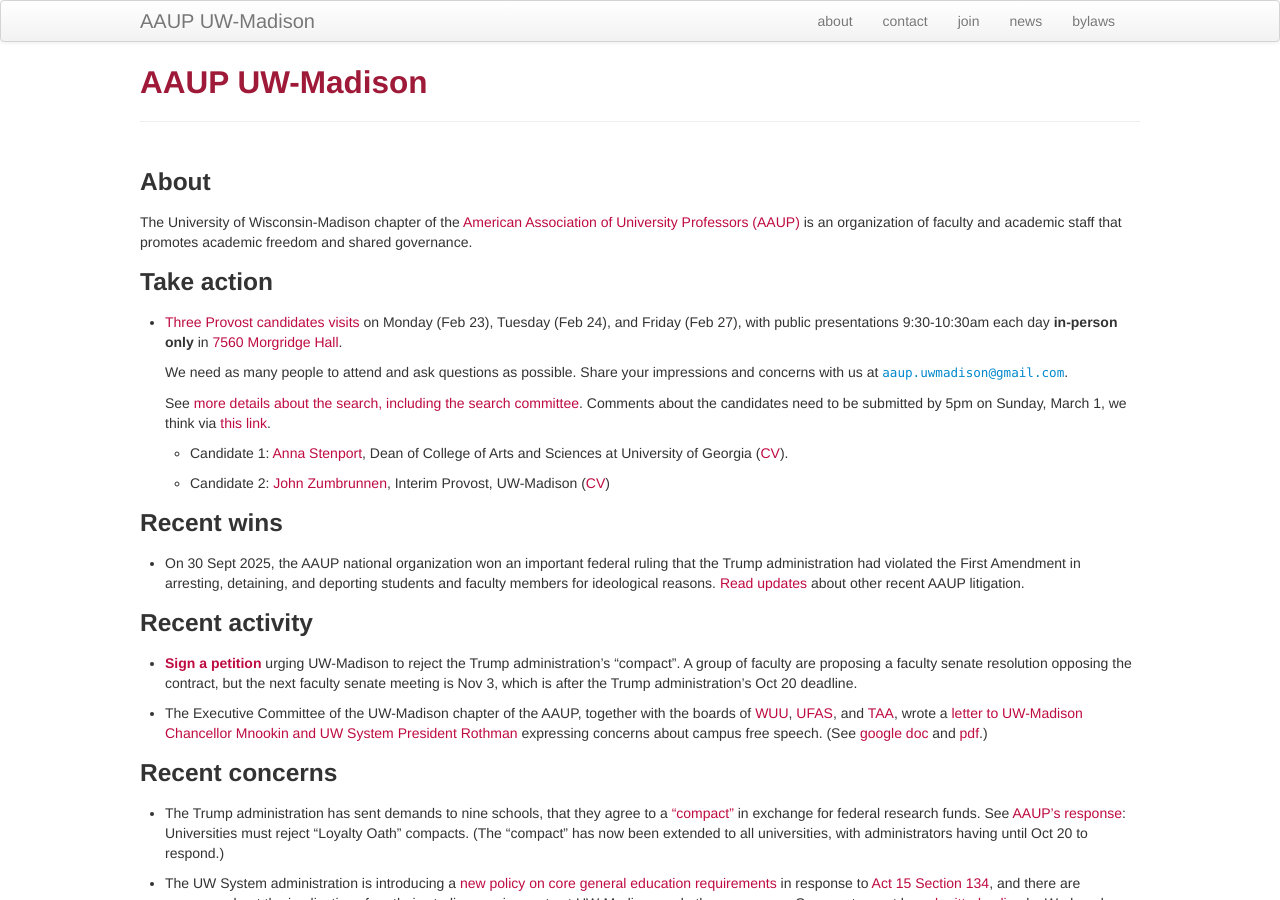
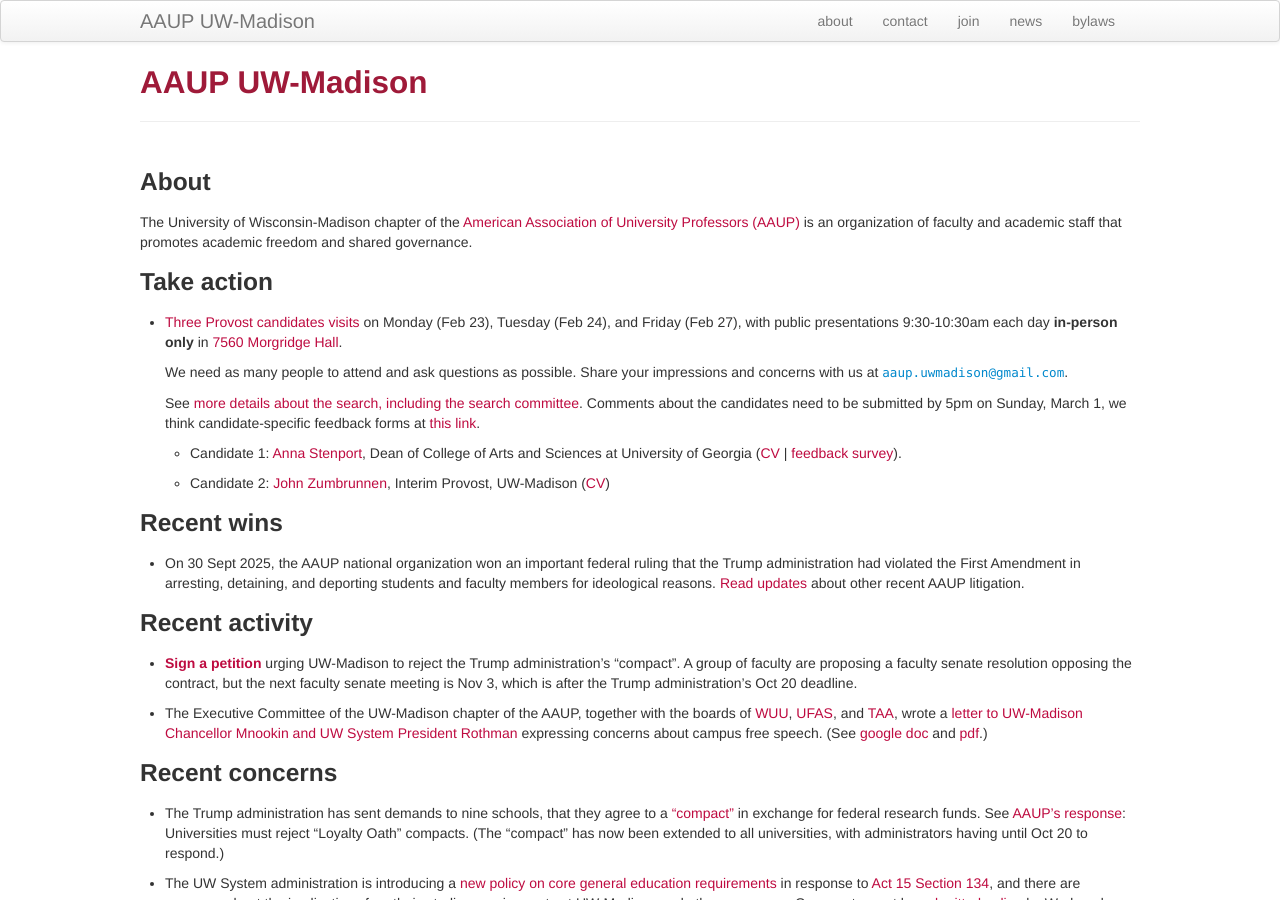
Before and after one commit to aaupmadison/aaupmadison.github.io, a Jekyll site: the page built from index.md, in a window 1280 px wide and 900 px high. Built offline with Jekyll 4.4.1, drawn with Linux system fonts in a browser that asks for light colours.

Commit message:
revise links for feedback on provost candidates

```diff
--- a/index.md
+++ b/index.md
@@ -25,12 +25,12 @@ academic staff that promotes academic freedom and shared governance.
   See [more details about the search, including the search
   committee](https://news.wisc.edu/search-begins-for-new-provost-2/).
   Comments about the candidates need to be submitted by 5pm on Sunday,
-  March 1, we think via [this
-  link](https://www.imsearch.com/open-searches/university-wisconsin-madison/provost-and-vice-chancellor-academic-affairs).
+  March 1, we think candidate-specific feedback forms at [this
+  link](https://provost.wisc.edu/2025/10/30/provost-and-vice-chancellor-for-academic-affairs-search-2/).
 
-  - Candidate 1: [Anna
-  Stenport](https://www.franklin.uga.edu/directory/people/anna-stenport),
-  Dean of College of Arts and Sciences at University of Georgia ([CV](/assets/provost2025/stenport_cv.pdf)).
+  - Candidate 1: [Anna Stenport](https://www.franklin.uga.edu/directory/people/anna-stenport),
+    Dean of College of Arts and Sciences at University of Georgia
+    ([CV](/assets/provost2025/stenport_cv.pdf) | [feedback survey](https://www.research.net/r/UWM_Provost_Finalist1AS)).
 
   - Candidate 2: [John
     Zumbrunnen](https://polisci.wisc.edu/staff/john-zumbrunnen/),
```
